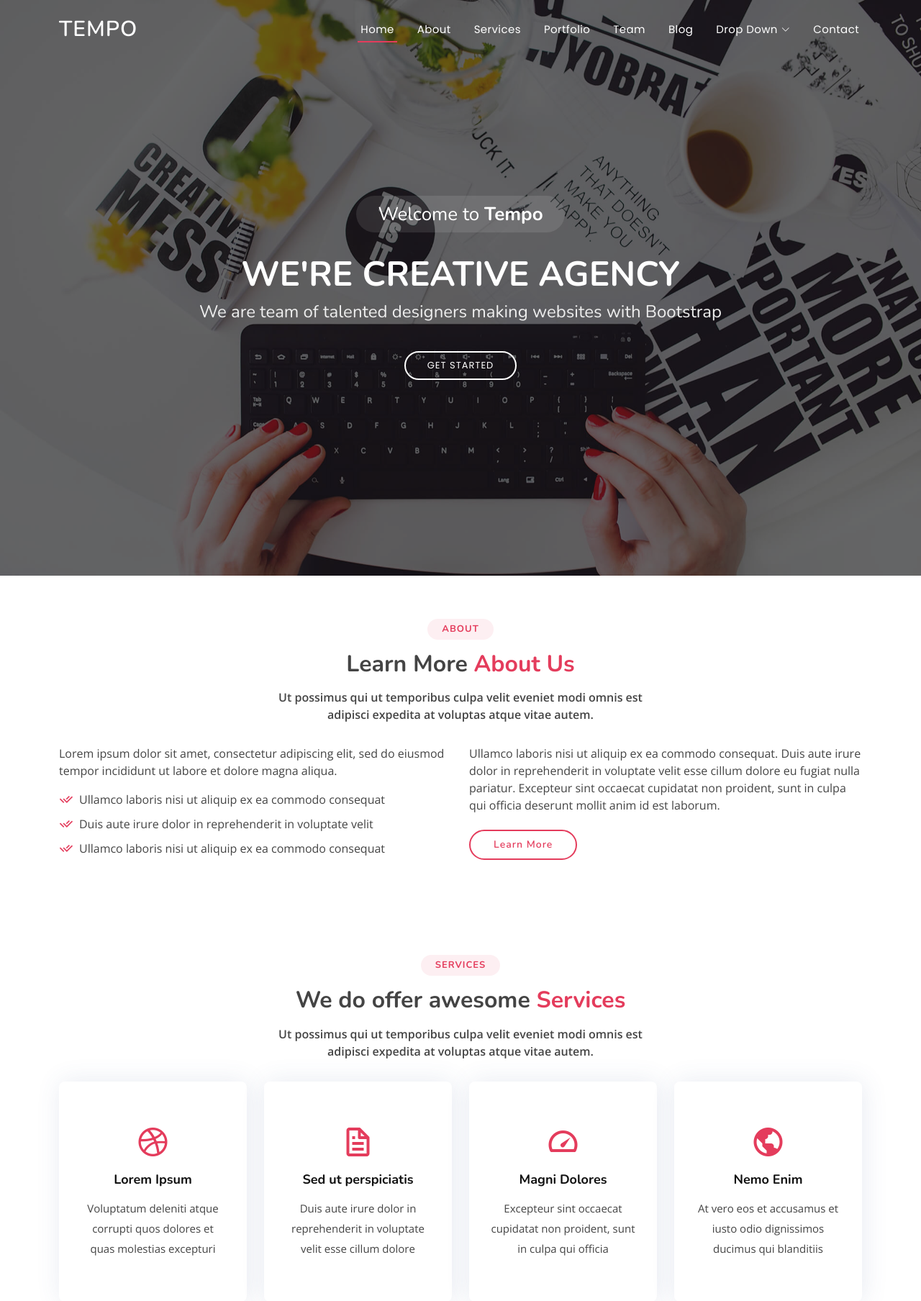
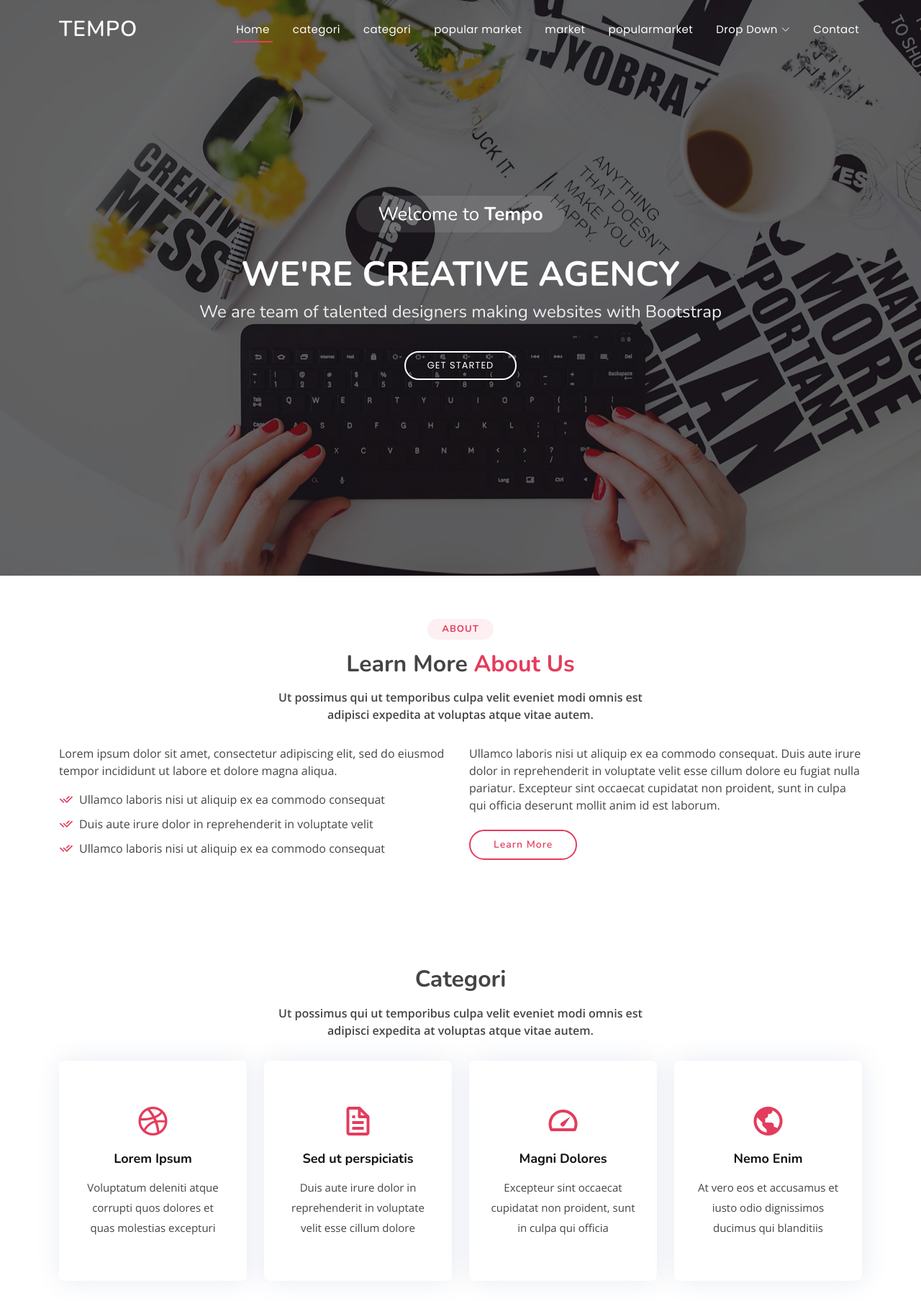
Before and after one commit to iot5project/sawwell-pythonanywhere, a Django app: template templates/home.html in a window 1280 px wide. Shown: the top 1808 px of the page at 72% size. Run offline with Django 4.2, Linux system fonts and the light colour scheme; the template is opened without the code that fills it, so the values that code supplies are empty; some libraries are stand-ins or nearby versions.

Commit message:
update home.html

```diff
--- a/templates/home.html
+++ b/templates/home.html
@@ -49,11 +49,11 @@
       <nav id="navbar" class="navbar">
         <ul>
           <li><a class="nav-link scrollto active" href="#hero">Home</a></li>
-          <li><a class="nav-link scrollto" href="#about">About</a></li>
-          <li><a class="nav-link scrollto" href="#services">Services</a></li>
-          <li><a class="nav-link scrollto " href="#portfolio">Portfolio</a></li>
-          <li><a class="nav-link scrollto" href="#team">Team</a></li>
-          <li><a href="blog.html">Blog</a></li>
+          <li><a class="nav-link scrollto" href="#about">categori</a></li>
+          <li><a class="nav-link scrollto" href="#services">categori</a></li>
+          <li><a class="nav-link scrollto " href="#portfolio">popular market</a></li>
+          <li><a class="nav-link scrollto" href="#team">market</a></li>
+          <li><a href="blog.html">popularmarket</a></li>
           <li class="dropdown"><a href="#"><span>Drop Down</span> <i class="bi bi-chevron-down"></i></a>
             <ul>
               <li><a href="#">Drop Down 1</a></li>
@@ -131,8 +131,7 @@
       <div class="container">
 
         <div class="section-title">
-          <h2>Services</h2>
-          <h3>We do offer awesome <span>Services</span></h3>
+          <h3>Categori</h3>
           <p>Ut possimus qui ut temporibus culpa velit eveniet modi omnis est adipisci expedita at voluptas atque vitae autem.</p>
         </div>
 
@@ -293,7 +292,7 @@
         <div class="row portfolio-container">
 
           <div class="col-lg-4 col-md-6 portfolio-item filter-app">
-            <img src="assets/img/portfolio/portfolio-1.jpg" class="img-fluid" alt="">
+            <img src="{ % static 'assets/img/portfolio/portfolio-1.jpg' %}" class="img-fluid" alt="">
             <div class="portfolio-info">
               <h4>App 1</h4>
               <p>App</p>
@@ -303,17 +302,17 @@
           </div>
 
           <div class="col-lg-4 col-md-6 portfolio-item filter-web">
-            <img src="assets/img/portfolio/portfolio-2.jpg" class="img-fluid" alt="">
+            <img src="{ % static assets/img/portfolio/portfolio-2.jpg %}" class="img-fluid" alt="">
             <div class="portfolio-info">
               <h4>Web 3</h4>
               <p>Web</p>
-              <a href="assets/img/portfolio/portfolio-2.jpg" data-gallery="portfolioGallery" class="portfolio-lightbox preview-link" title="Web 3"><i class="bx bx-plus"></i></a>
+              <a href="{ % static assets/img/portfolio/portfolio-2.jpg %}" data-gallery="portfolioGallery" class="portfolio-lightbox preview-link" title="Web 3"><i class="bx bx-plus"></i></a>
               <a href="portfolio-details.html" class="details-link" title="More Details"><i class="bx bx-link"></i></a>
             </div>
           </div>
 
           <div class="col-lg-4 col-md-6 portfolio-item filter-app">
-            <img src="assets/img/portfolio/portfolio-3.jpg" class="img-fluid" alt="">
+            <img src="{ % static 'assets/img/portfolio/portfolio-3.jpg' %}" class="img-fluid" alt="">
             <div class="portfolio-info">
               <h4>App 2</h4>
               <p>App</p>
@@ -323,7 +322,7 @@
           </div>
 
           <div class="col-lg-4 col-md-6 portfolio-item filter-card">
-            <img src="assets/img/portfolio/portfolio-4.jpg" class="img-fluid" alt="">
+            <img src="{ % static assets/img/portfolio/portfolio-4.jpg %}" class="img-fluid" alt="">
             <div class="portfolio-info">
               <h4>Card 2</h4>
               <p>Card</p>
@@ -333,7 +332,7 @@
           </div>
 
           <div class="col-lg-4 col-md-6 portfolio-item filter-web">
-            <img src="assets/img/portfolio/portfolio-5.jpg" class="img-fluid" alt="">
+            <img src="{ % static 'assets/img/portfolio/portfolio-5.jpg' %}" class="img-fluid" alt="">
             <div class="portfolio-info">
               <h4>Web 2</h4>
               <p>Web</p>
@@ -343,7 +342,7 @@
           </div>
 
           <div class="col-lg-4 col-md-6 portfolio-item filter-app">
-            <img src="assets/img/portfolio/portfolio-6.jpg" class="img-fluid" alt="">
+            <img src="static/assets/img/portfolio/portfolio-6.jpg" class="img-fluid" alt="">
             <div class="portfolio-info">
               <h4>App 3</h4>
               <p>App</p>
@@ -353,7 +352,7 @@
           </div>
 
           <div class="col-lg-4 col-md-6 portfolio-item filter-card">
-            <img src="assets/img/portfolio/portfolio-7.jpg" class="img-fluid" alt="">
+            <img src="static/assets/img/portfolio/portfolio-7.jpg" class="img-fluid" alt="">
             <div class="portfolio-info">
               <h4>Card 1</h4>
               <p>Card</p>
@@ -363,7 +362,7 @@
           </div>
 
           <div class="col-lg-4 col-md-6 portfolio-item filter-card">
-            <img src="assets/img/portfolio/portfolio-8.jpg" class="img-fluid" alt="">
+            <img src="static/assets/img/portfolio/portfolio-8.jpg" class="img-fluid" alt="">
             <div class="portfolio-info">
               <h4>Card 3</h4>
               <p>Card</p>
@@ -373,11 +372,11 @@
           </div>
 
           <div class="col-lg-4 col-md-6 portfolio-item filter-web">
-            <img src="assets/img/portfolio/portfolio-9.jpg" class="img-fluid" alt="">
+            <img src="static/assets/img/portfolio/portfolio-9.jpg" class="img-fluid" alt="">
             <div class="portfolio-info">
               <h4>Web 3</h4>
               <p>Web</p>
-              <a href="assets/img/portfolio/portfolio-9.jpg" data-gallery="portfolioGallery" class="portfolio-lightbox preview-link" title="Web 3"><i class="bx bx-plus"></i></a>
+              <a href="{ % static 'assets/img/portfolio/portfolio-9.jpg' %}" data-gallery="portfolioGallery" class="portfolio-lightbox preview-link" title="Web 3"><i class="bx bx-plus"></i></a>
               <a href="portfolio-details.html" class="details-link" title="More Details"><i class="bx bx-link"></i></a>
             </div>
           </div>
```
